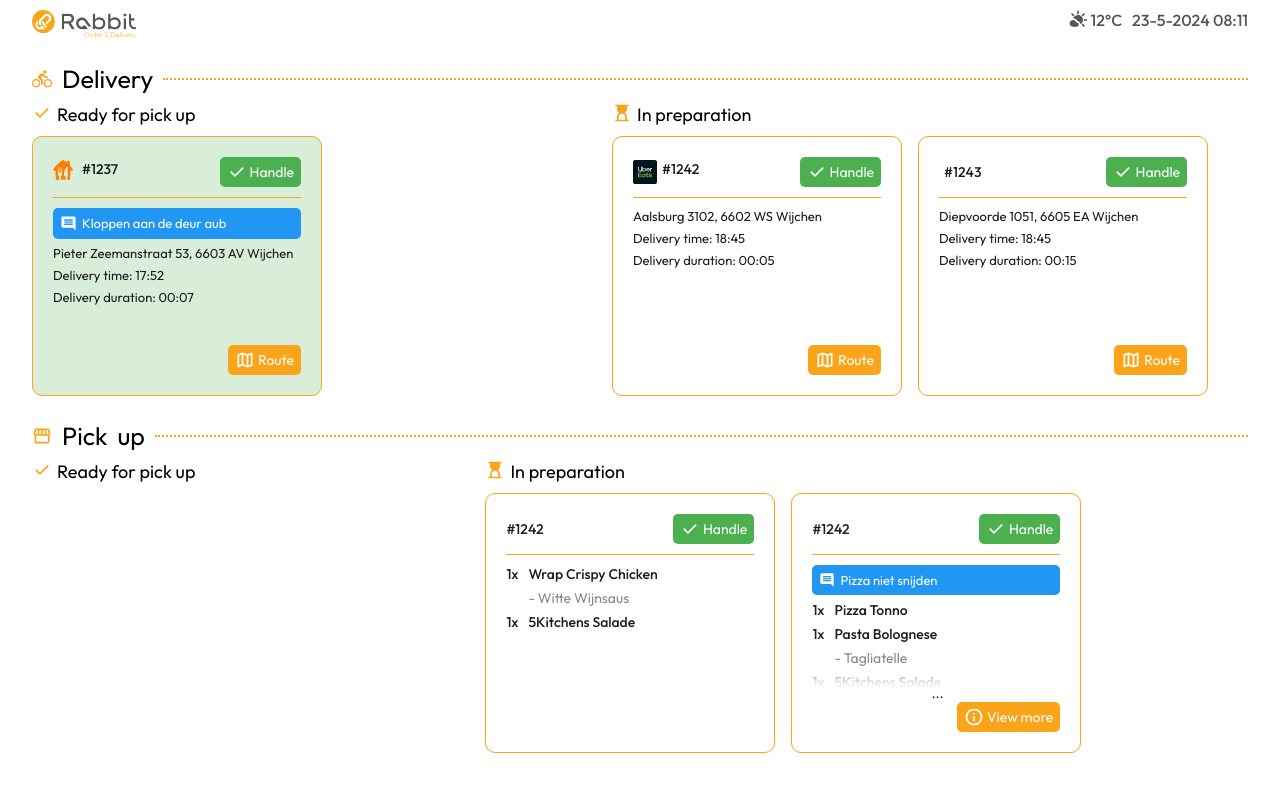
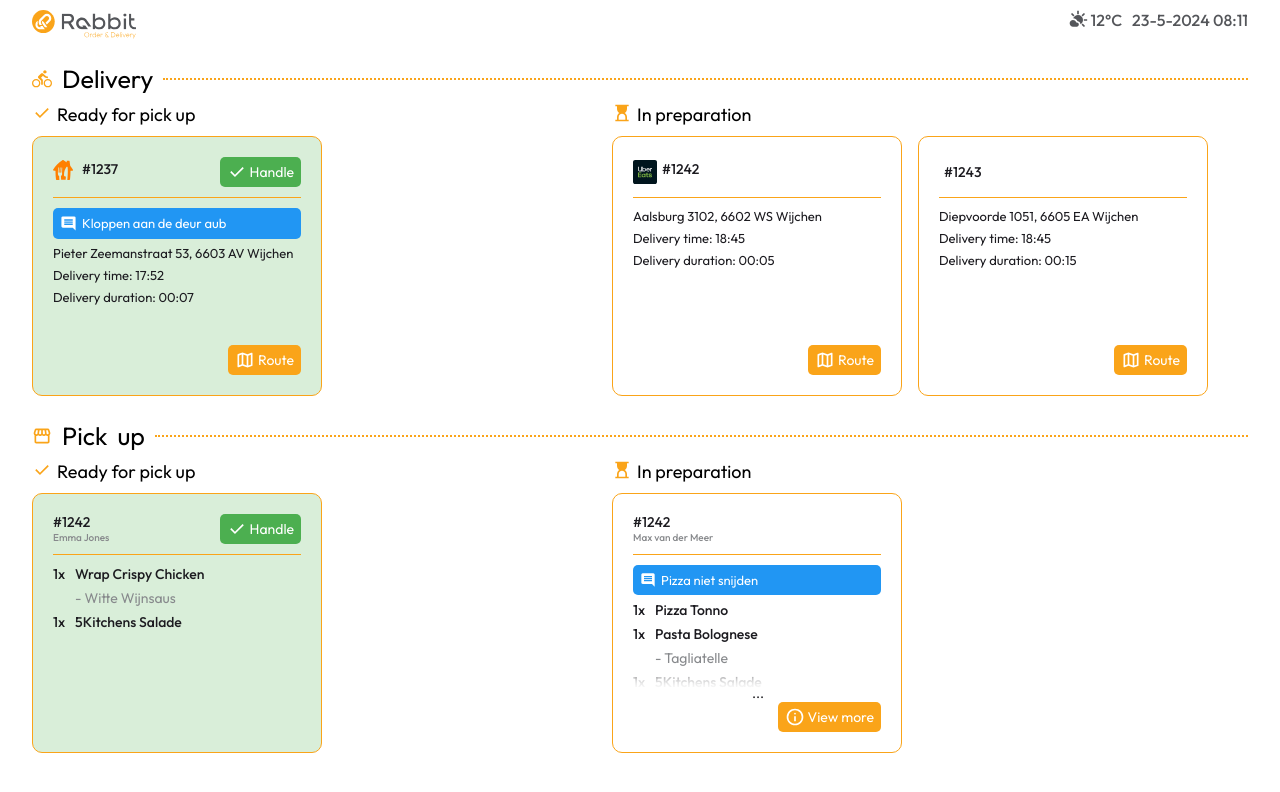
Before and after one commit to IzzetGunturk/orderscreenrabbitorderdelivery, an Angular app: page /pickup in a window 1280 px wide. Shown: the top 792 px of the page. Built offline with nearby package versions, Linux system fonts and the light colour scheme.

Commit message:
working on handle button

```diff
--- a/src/app/pickup/pickup.component.html
+++ b/src/app/pickup/pickup.component.html
@@ -34,7 +34,7 @@
                 </app-svgicons>
                 <p>#{{ order.id }}</p>
               </div>
-              <button class="buttonHandle">
+              <button class="buttonHandle" (click)="handleOrdersDelivery(i)">
                 <div class="buttontext">
                   <app-svgicons [selectedSvg]="'check'" [fillColor]="'#fff'"></app-svgicons>
                   <p>Handle</p>
@@ -81,12 +81,6 @@
                 </app-svgicons>
                 <p>#{{ order.id }}</p>
               </div>
-              <button class="buttonHandle">
-                <div class="buttontext">
-                  <app-svgicons [selectedSvg]="'check'" [fillColor]="'#fff'"></app-svgicons>
-                  <p>Handle</p>
-                </div>
-              </button>
             </div>
             <hr>
             <div class="orderbody">
@@ -133,8 +127,11 @@
         <div class="orders">
           <div class="order ready-order" *ngFor="let order of pickupOrdersReady; let i = index">
             <div class="orderheader">
+              <div class="id-name">
                 <p>#{{ order.id }}</p>
-              <button class="buttonHandle">
+                <p class="namecustomer">{{ order.namecustomer }}</p>
+              </div>
+              <button class="buttonHandle" (click)="handleOrdersPickup()">
                 <div class="buttontext">
                   <app-svgicons [selectedSvg]="'check'" [fillColor]="'#fff'"></app-svgicons>
                   <p>Handle</p>
@@ -179,13 +176,10 @@
         <div class="orders">
           <div class="order" *ngFor="let order of pickupOrdersPreparation; let i = index">
             <div class="orderheader">
+              <div class="id-name">
                 <p>#{{ order.id }}</p>
-              <button class="buttonHandle">
-                <div class="buttontext">
-                  <app-svgicons [selectedSvg]="'check'" [fillColor]="'#fff'"></app-svgicons>
-                  <p>Handle</p>
+                <p class="namecustomer">{{ order.namecustomer }}</p>
               </div>
-              </button>
             </div>
             <hr>
             <div class="orderbody">
@@ -231,6 +225,7 @@
       </div>
       <div class="modalheader">
         <p>#{{ modalVisible.id }}</p>
+        <p class="namecustomer">{{ modalVisible.namecustomer }}</p>
       </div>
       <hr>
       <div class="modalbody">
--- a/src/app/pickup/pickup.component.scss
+++ b/src/app/pickup/pickup.component.scss
@@ -110,11 +110,22 @@ header {
     font-size: 14px;
     font-weight: 500;
     align-items: center;
+    height: 30px;
 
     .orderid {
       display: flex;
       flex-direction: row;
       gap: 5px;
+    }
+
+    .id-name {
+      display: flex;
+      flex-direction: column;
+
+      .namecustomer {
+        font-size: 10px;
+        color: $secondary-300;
+      }
     }
 
     .buttonHandle {
@@ -278,6 +289,12 @@ header {
     font-size: 18px;
     gap: 12px;
 
+    .namecustomer {
+      font-size: 14px;
+      color: $secondary-300;
+      font-weight: normal;
+    }
+
     .buttonclose {
       display: flex;
       justify-content: flex-end;
--- a/src/app/pickup/pickup.component.ts
+++ b/src/app/pickup/pickup.component.ts
@@ -16,6 +16,7 @@ interface PickupOrder {
   type: string;
   deliverycomment: string;
   prepared: boolean;
+  namecustomer: string;
   dishes: Dish[];
 }
 
@@ -70,7 +71,8 @@ export class PickupComponent {
       id: 1242,
       type: 'Pick up',
       deliverycomment: '',
-      prepared: false,
+      prepared: true,
+      namecustomer: 'Emma Jones',
       dishes: [
         { name: 'Wrap Crispy Chicken', option: 'Witte Wijnsaus', quantity: 1},
         { name: '5Kitchens Salade', option: '', quantity: 1},
@@ -81,6 +83,7 @@ export class PickupComponent {
       type: 'Pick up',
       deliverycomment: 'Pizza niet snijden',
       prepared: false,
+      namecustomer: 'Max van der Meer',
       dishes: [
         { name: 'Pizza Tonno', option: '', quantity: 1},
         { name: 'Pasta Bolognese', option: 'Tagliatelle', quantity: 1},
@@ -149,4 +152,15 @@ export class PickupComponent {
   closeModal() {
     this.modalVisible = null;
   }
+
+  // mark order done
+  handleOrdersDelivery(index: number) {
+
+  }
+
+  handleOrdersPickup() {
+    setTimeout(() => {
+      this.pickuporders = this.pickuporders.filter(order => !order.prepared);
+    }, 2000)
+  }
 }
```
Lines whose indentation alone changed are shown as unchanged.
